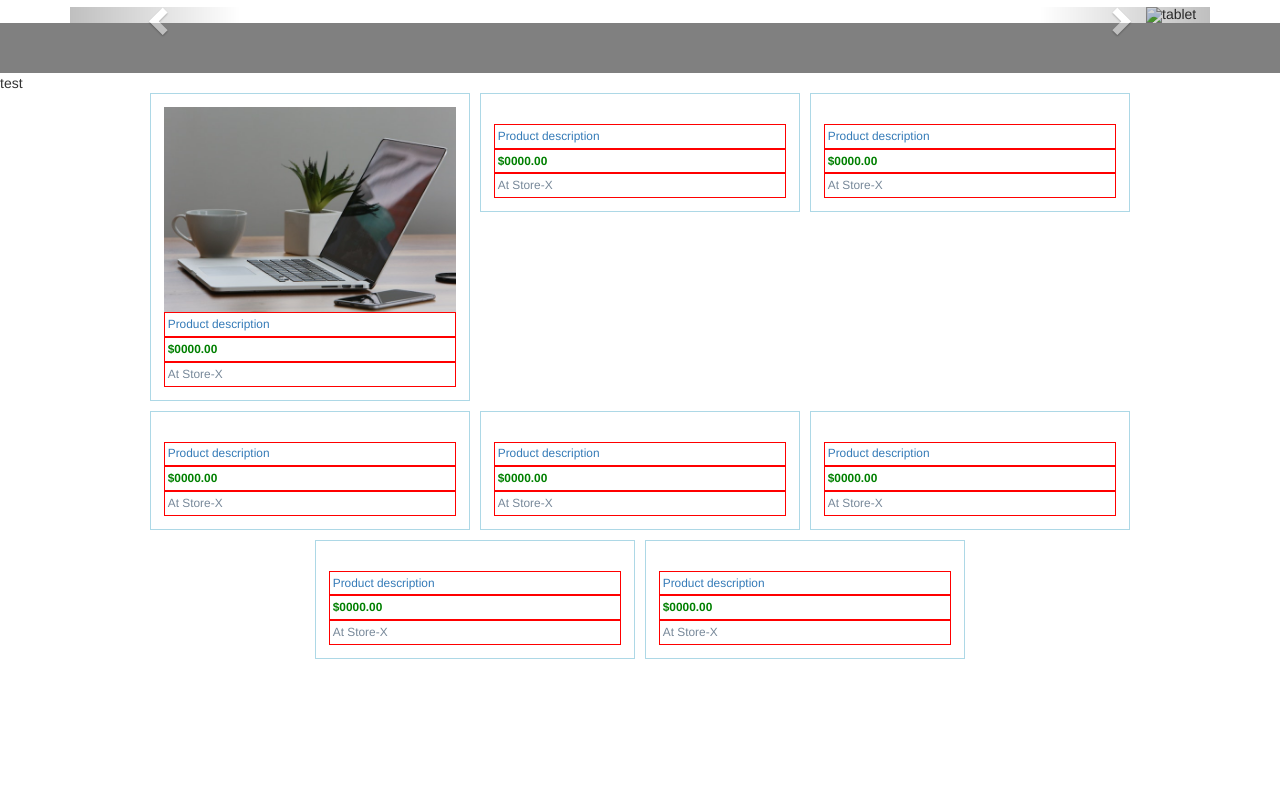
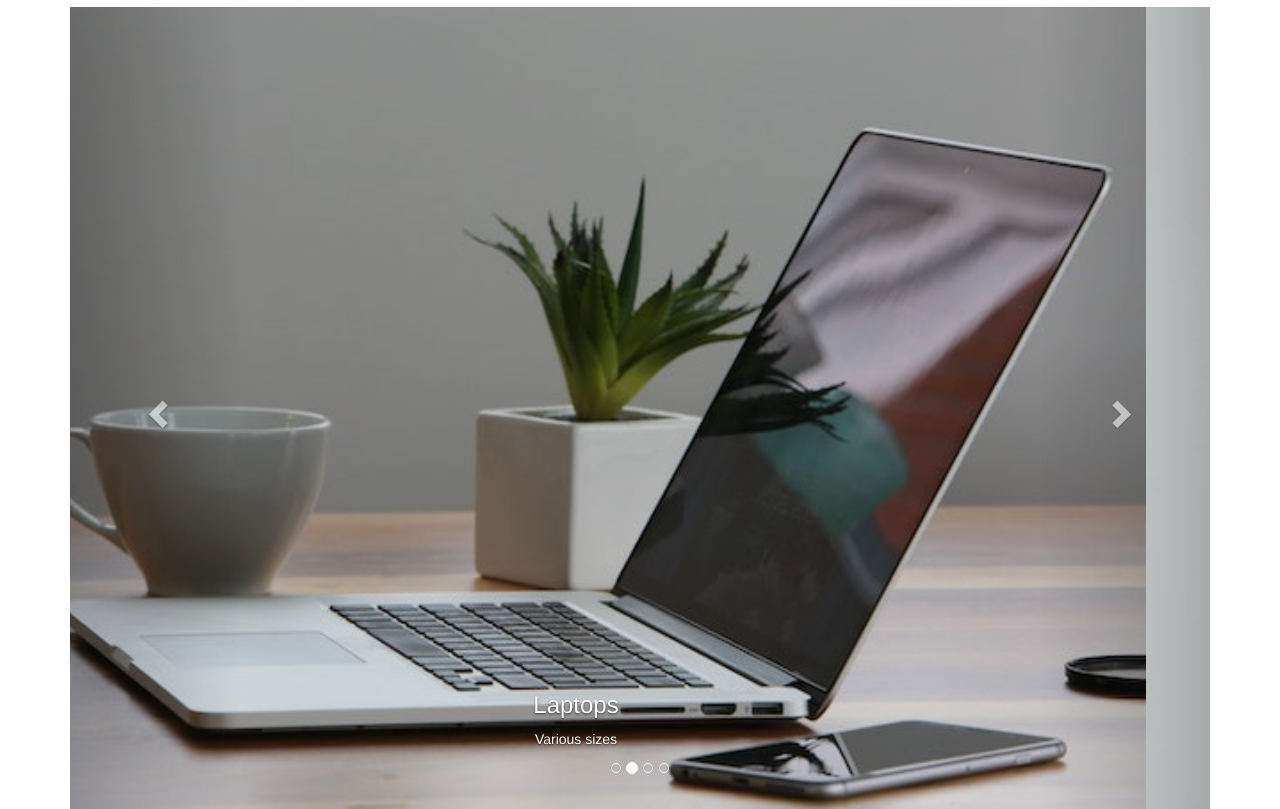
Before and after one commit to babdelfa/bootstrap, a plain HTML site: page main.html in a window 1280 px wide. Shown: the part 56-865 px from the top of the page. Before the commit the page ends 800 px from the top, so only its background shows below. Drawn offline with nearby package versions, Linux system fonts and the light colour scheme.

Commit message:
Update main.html

```diff
--- a/main.html
+++ b/main.html
@@ -10,7 +10,6 @@
     />
     <script src="https://ajax.googleapis.com/ajax/libs/jquery/3.6.0/jquery.min.js"></script>
     <script src="https://maxcdn.bootstrapcdn.com/bootstrap/3.4.1/js/bootstrap.min.js"></script>
-    <link rel="stylesheet" href="style2.css" />
     <style>
       .item > img {
         width: 100%;
@@ -32,7 +31,7 @@
         <!-- Wrapper for slides -->
         <div class="carousel-inner">
           <div class="item active">
-            <img src="/images/laptop1.jpg" alt="Laptop" />
+            <img src="laptop1.jpg" alt="Laptop" />
             <div class="carousel-caption">
               <h3>Laptops</h3>
               <p>Various sizes</p>
@@ -40,7 +39,7 @@
           </div>
 
           <div class="item">
-            <img src="/images/tablet1.jpg" alt="tablet" />
+            <img src="tablet1.jpg" alt="tablet" />
             <div class="carousel-caption">
               <h3>Tablets</h3>
               <p>Apple and Android</p>
@@ -56,7 +55,7 @@
           </div>
 
           <div class="item">
-            <img src="/images/drive1.jpg" alt="hard drive" />
+            <img src="drive1.jpg" alt="hard drive" />
             <div class="carousel-caption">
               <h3>Hard Drives</h3>
               <p>Hardware</p>
@@ -75,89 +74,5 @@
         </a>
       </div>
     </div>
-    <div style="height: 50px; background-color: gray"></div>
-    <div>test</div>
-    <div class="flex-container">
-      <div class="flex-item">
-        <a href="#">
-          <img src="laptop1.jpg" alt="" />
-          <div class="grid-container">
-            <div>Product description</div>
-            <div>$0000.00</div>
-            <div>At Store-X</div>
-          </div></a
-        >
-      </div>
-      <div class="flex-item">
-        <a href="#">
-          <img src="/images/laptop1.jpg" alt="" />
-          <div class="grid-container">
-            <div>Product description</div>
-            <div>$0000.00</div>
-            <div>At Store-X</div>
-          </div></a
-        >
-      </div>
-      <div class="flex-item">
-        <a href="#">
-          <img src="/images/laptop1.jpg" alt="" />
-          <div class="grid-container">
-            <div>Product description</div>
-            <div>$0000.00</div>
-            <div>At Store-X</div>
-          </div></a
-        >
-      </div>
-      <div class="flex-item">
-        <a href="#">
-          <img src="/images/laptop1.jpg" alt="" />
-          <div class="grid-container">
-            <div>Product description</div>
-            <div>$0000.00</div>
-            <div>At Store-X</div>
-          </div></a
-        >
-      </div>
-      <div class="flex-item">
-        <a href="#">
-          <img src="/images/laptop1.jpg" alt="" />
-          <div class="grid-container">
-            <div>Product description</div>
-            <div>$0000.00</div>
-            <div>At Store-X</div>
-          </div></a
-        >
-      </div>
-      <div class="flex-item">
-        <a href="#">
-          <img src="/images/laptop1.jpg" alt="" />
-          <div class="grid-container">
-            <div>Product description</div>
-            <div>$0000.00</div>
-            <div>At Store-X</div>
-          </div></a
-        >
-      </div>
-      <div class="flex-item">
-        <a href="#">
-          <img src="/images/laptop1.jpg" alt="" />
-          <div class="grid-container">
-            <div>Product description</div>
-            <div>$0000.00</div>
-            <div>At Store-X</div>
-          </div></a
-        >
-      </div>
-      <div class="flex-item">
-        <a href="#">
-          <img src="/images/laptop1.jpg" alt="" />
-          <div class="grid-container">
-            <div>Product description</div>
-            <div>$0000.00</div>
-            <div>At Store-X</div>
-          </div></a
-        >
-      </div>
-    </div>
   </body>
 </html>
```
